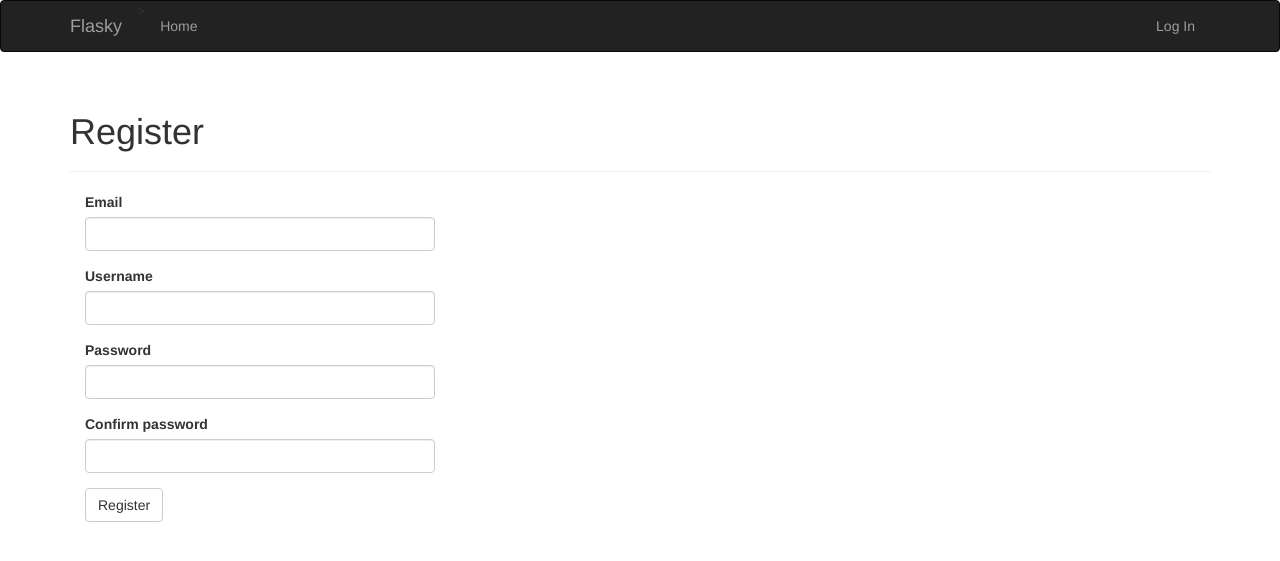
After one commit to tanny2015/Blog_Flask, a Flask app: page /auth/register in a window 1280 px wide. The commit adds this page. Shown: the top 561 px of the page. Run offline with Flask 2, Linux system fonts and the light colour scheme; some libraries are stand-ins or nearby versions.

Commit message:
8.用户注册（暂时没有退出登录的功能）(8d)

```diff
--- a/app/auth/forms.py
+++ b/app/auth/forms.py
@@ -1,9 +1,34 @@
 from flask_wtf import FlaskForm
 from wtforms import StringField, PasswordField, BooleanField, SubmitField
-from wtforms.validators import DataRequired, Length, Email
+from wtforms.validators import DataRequired, Length, Email, Regexp, EqualTo
+from wtforms import ValidationError
+from ..models import User
+
 
 class LoginForm(FlaskForm):
     email = StringField('Email', validators=[DataRequired(), Length(1,64),Email()])
     password = PasswordField('Password', validators=[DataRequired()])
     remember_me = BooleanField('Keep me logged in')
     submit = SubmitField('Log In')
+
+
+class RegistrationForm(FlaskForm):
+    email = StringField('Email',validators=[DataRequired(), Length(1,64), Email()])
+    username = StringField('Username', validators=[DataRequired(), Length(1,64),
+                                                   Regexp('^[A-Za-z][A-Za-z0-9_.]*$', 0,
+                                                          'Usernames must have only letters,'
+                                                          'numbers, dots or underscores')])
+    password = PasswordField('Password', validators=[
+        DataRequired(), EqualTo('password2', message='Passwords must match.')])
+
+    password2 = PasswordField('Confirm password', validators=[DataRequired()])
+
+    submit = SubmitField('Register')
+
+    def validate_email(self, field):
+        if User.query.filter_by(email=field.data).first():
+            raise ValidationError('Email already registered')
+
+    def validate_username(self,field):
+        if User.query.filter_by(username=field.data).first():
+            raise ValidationError('Username already in use.')
--- a/app/auth/views.py
+++ b/app/auth/views.py
@@ -1,8 +1,10 @@
 from flask import render_template,redirect,request,url_for,flash
-from flask_login import login_user, logout_user, login_required
+from flask_login import login_user, logout_user, login_required, current_user
 from . import auth
+from .. import db
 from ..models import User
-from .forms import LoginForm
+from ..email import send_email
+from .forms import LoginForm, RegistrationForm
 
 
 
@@ -23,3 +25,17 @@ def logout():
     logout_user()
     flash('You have been logged out.')
     return redirect(url_for('main.index'))
+
+
+@auth.route('/register', methods=['GET', 'POST'])
+def register():
+    form = RegistrationForm()
+    if form.validate_on_submit():
+        user = User(email=form.email.data,
+                    username=form.username.data,
+                    password=form.password.data)
+
+        db.session.add(user)
+        flash('You can now login.')
+        return redirect(url_for('auth.login'))
+    return render_template('auth/register.html', form=form)
--- /dev/null
+++ b/app/templates/auth/register.html
@@ -0,0 +1,15 @@
+{% extends "base.html" %}
+{% import "bootstrap/wtf.html" as wtf %}
+
+{% block title %}Flask - Register{% endblock %}
+
+{% block page_content %}
+<div class="page-header">
+    <h1>Register</h1>
+</div>
+
+<div class="col-md-4">
+    {{ wtf.quick_form(form) }}
+</div>
+
+{% endblock %}
```
Also changed, not shown: app/templates/auth/login.html (+8 -1 lines), data.sqlite, 2 other files.
